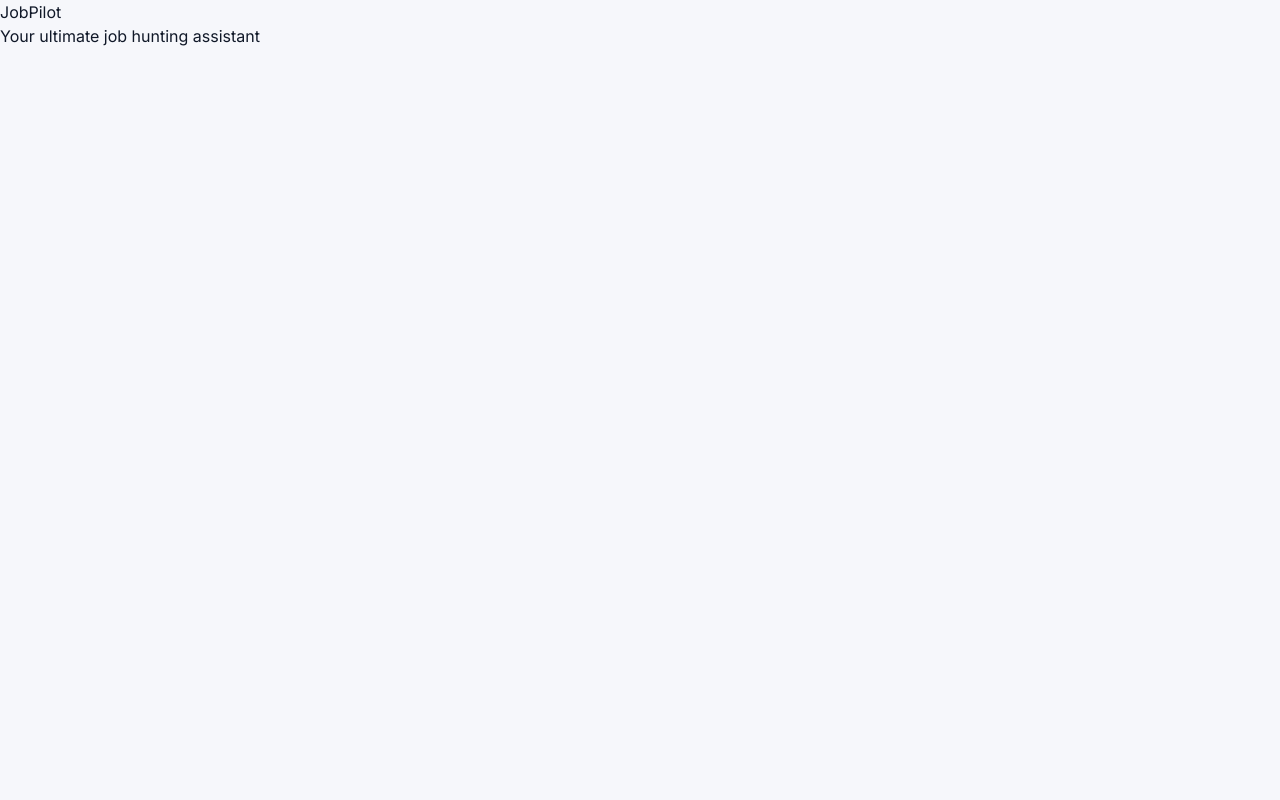
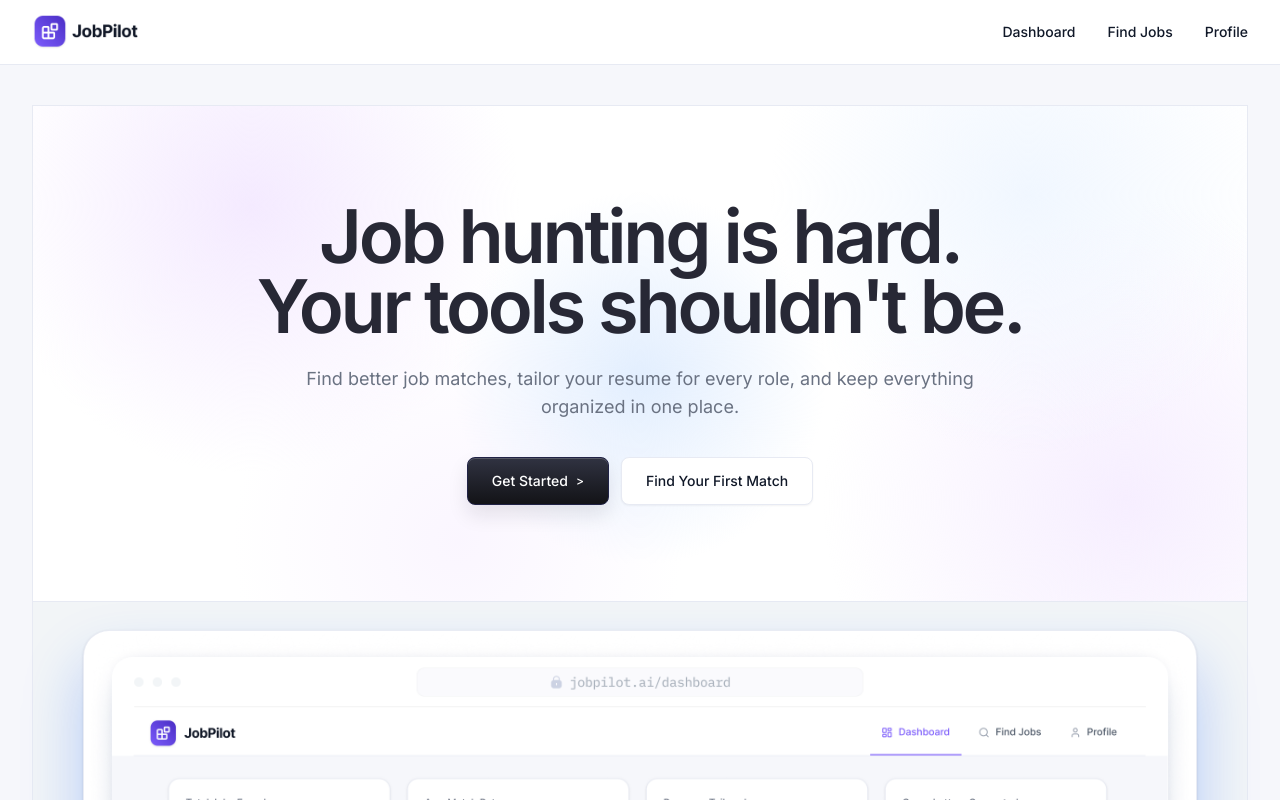
Before and after one commit to clmnth/job-application-platform, a Next.js app: page / in a window 1280 px wide. Shown: the top 800 px of the page. Built offline with nearby package versions, Linux system fonts and the light colour scheme.

Commit message:
feat: implement landing page layout with custom Navbar and Hero components

```diff
--- a/app/page.tsx
+++ b/app/page.tsx
@@ -1,11 +1,15 @@
-import React from "react";
+import { Hero } from "@/components/homepage/Hero";
+import { Navbar } from "@/components/layout/Navbar";
+
 
 function Home() {
   return (
-    <div>
-      <h1>JobPilot</h1>
-      <p>Your ultimate job hunting assistant</p>
-    </div>
+    <>
+      <Navbar />
+      <main className="pb-0">
+       <Hero/>
+      </main>
+    </>
   );
 }
 
--- /dev/null
+++ b/components/homepage/Hero.tsx
@@ -0,0 +1,56 @@
+import Link from "next/link";
+import Image from "next/image";
+
+export function Hero() {
+  return (
+   <section className="px-4 pt-8 sm:px-6 sm:pt-10 lg:px-8">
+     <div className="mx-auto max-w-360 border border-border bg-surface">
+      <div className="landing-hero-glow border-b border-border px-6 py-16 text-center sm:px-10 sm:py-20 lg:px-16 lg:py-24">
+         <div className="mx-auto max-w-4xl">
+ <h1 className="text-[clamp(2.75rem,7vw,4.625rem)] font-semibold leading-[0.94] tracking-[-0.045em] text-text-slate">
+              Job hunting is hard.
+              <br />
+              Your tools shouldn&apos;t be.
+            </h1>
+             <p className="mx-auto mt-6 max-w-2xl text-base leading-7 text-text-secondary sm:text-lg">
+              Find better job matches, tailor your resume for every role, and
+              keep everything organized in one place.
+            </p>
+             <div className="mt-9 flex flex-col items-center justify-center gap-3 sm:flex-row">
+                 <Link
+                href="/login"
+                className="landing-button-primary"
+              >
+                Get Started
+                <span className="ml-2 text-xs">{">"}</span>
+              </Link>
+              <Link
+                href="/login"
+                className="landing-button-secondary"
+              >
+                Find Your First Match
+              </Link>
+             </div>
+         </div>
+      </div>
+ <div className="bg-surface-tertiary px-4 pt-7 sm:px-8 lg:px-10">
+   <div className="landing-browser-frame landing-browser-shadow mx-auto max-w-278.5 overflow-hidden rounded-[26px] bg-surface">
+    <Image
+              src="/dashboard-demo.png"
+              alt="JobPilot dashboard preview"
+              width={4788}
+              height={2416}
+              priority
+              className="h-auto w-full"
+            />
+   </div>
+ </div>
+
+
+
+
+
+     </div>
+    </section>
+  )
+}
--- /dev/null
+++ b/components/layout/Logo.tsx
@@ -0,0 +1,22 @@
+import Image from "next/image";
+import Link from "next/link";
+
+type Props = {
+  href?: string;
+  priority?: boolean;
+};
+
+export function Logo({ href = "/", priority = false }: Props) {
+  return (
+    <Link href={href} aria-label="JobPilot home" className="inline-flex items-center">
+    <Image
+      src="/logo.png"
+      alt="JobPilot"
+      width={112}
+      height={38}
+      priority={priority}
+      className="h-9 w-auto"
+    />
+    </Link>
+  );
+}
--- /dev/null
+++ b/components/layout/Navbar.tsx
@@ -0,0 +1,70 @@
+"use client";
+
+import { Logo } from "./Logo";
+import { usePathname } from "next/navigation";
+import Link from "next/link";
+
+const NAV_ITEMS = [
+  {
+    href: "/dashboard",
+    label: "Dashboard",
+  },
+  {
+    href: "/find-jobs",
+    label: "Find Jobs"
+  },
+  {
+    href: "/profile",
+    label: "Profile"
+  }
+]
+
+export function Navbar() {
+   const pathname = usePathname();
+  return (
+
+
+    // <nav className="bg-white shadow">
+    //   <div className="max-w-7xl mx-auto px-4 sm:px-6 lg:px-8">
+    //     <div className="flex justify-between h-16">
+    //       <div className="flex">
+    //         <div className="flex-shrink-0 flex items-center">
+    //           <h1 className="text-xl font-bold text-gray-900">JobPilot</h1>
+    //         </div>
+    //       </div>
+    //     </div>
+    //   </div>
+    // </nav>
+    <header className="border-b border-border bg-surface">
+      <div className="mx-auto flex h-16 max-w-360 items-center justify-between gap-4 px-4 sm:px-6 lg:px-8">
+        <Logo priority />
+        <nav className="hidden items-center gap-8 md:flex">
+          {NAV_ITEMS.map((item) => {
+            const isActive = item.href === "/find-jobs"
+            ? pathname.startsWith("/find-jobs")
+            : pathname === item.href;
+
+            return(
+              <Link
+                key={item.href}
+                href={item.href}
+                className={[
+                  "text-sm font-medium transition-colors",
+                  isActive
+                  ? "text-accent"
+                  : "text-text-dark hover:text-text-primary"
+                ].join(" ")}
+              >
+                {item.label}
+              </Link>
+            )
+
+          })}
+
+
+        </nav>
+        {/* TODO: isAuthenticated layout */}
+      </div>
+    </header>
+  );
+}
```
Also changed, not shown: public/dashboard-demo.png (added).
